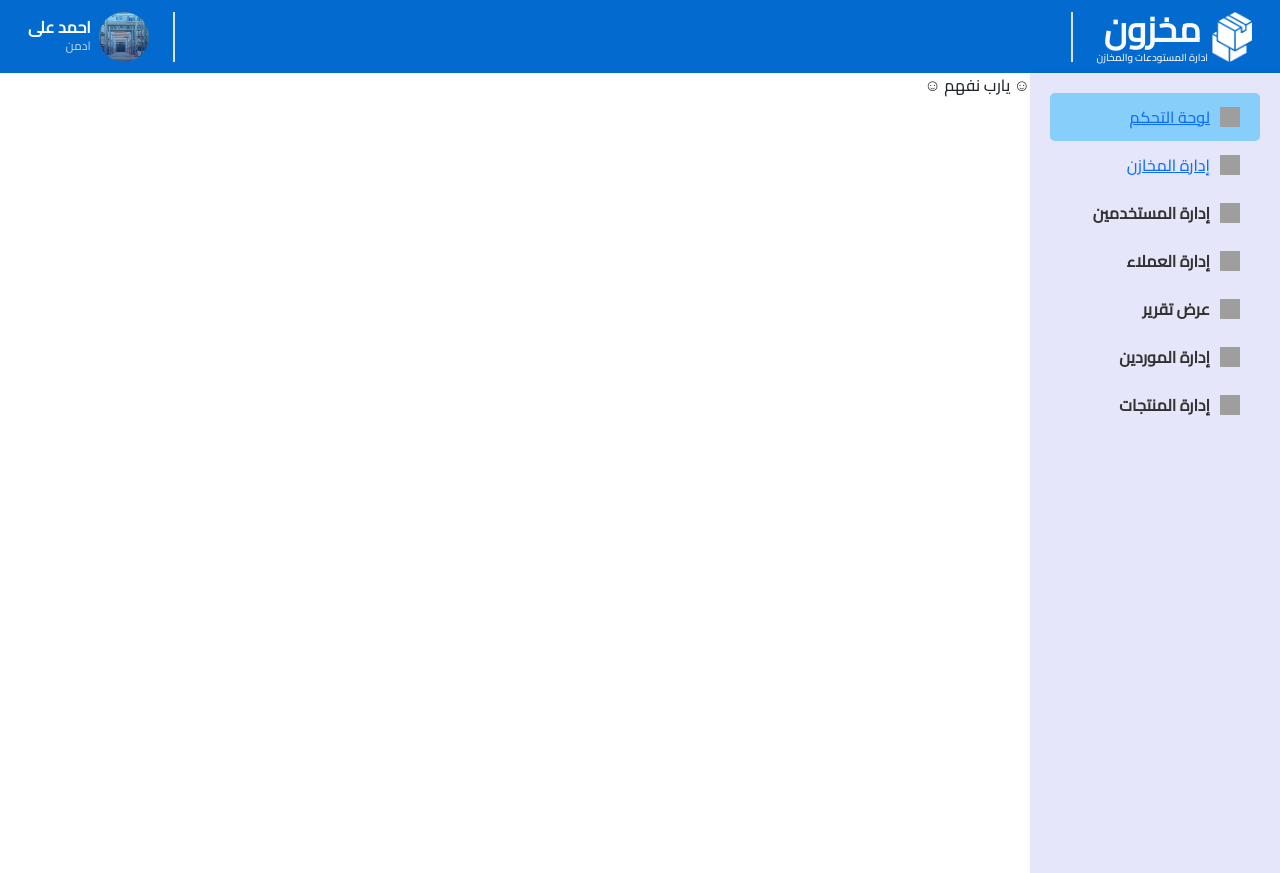
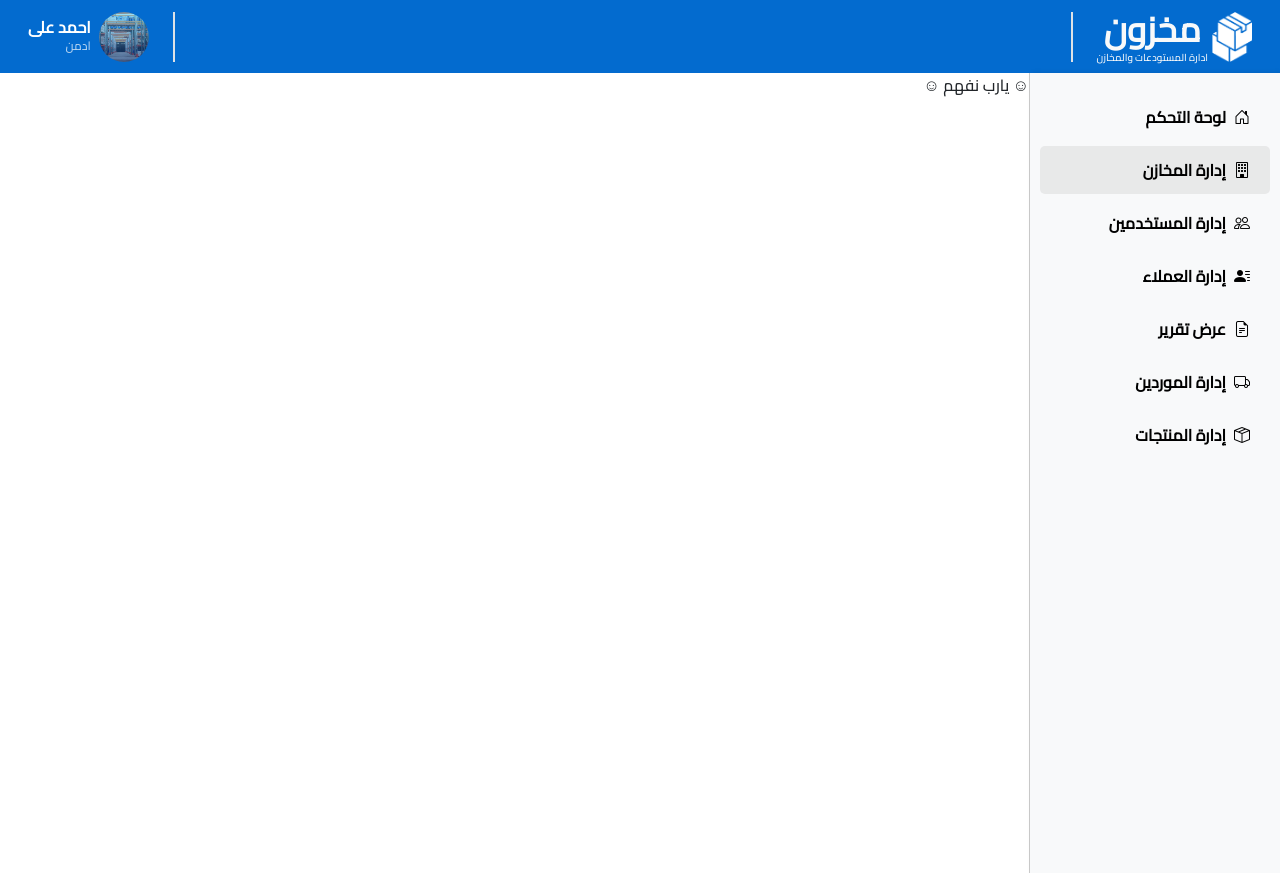
Before and after one commit to teamm-39/Ma5zonyProject-front-end, a React (Vite) app: page /store in a window 1280 px wide. Built offline with nearby package versions, Linux system fonts and the light colour scheme; grey boxes are pictures that could not be loaded.

Commit message:
restyle sidebar menu

```diff
--- a/package.json
+++ b/package.json
@@ -14,6 +14,7 @@
     "@tanstack/react-query": "^5.62.3",
     "axios": "^1.7.9",
     "bootstrap": "^5.3.3",
+    "bootstrap-icons": "^1.11.3",
     "primeicons": "^7.0.0",
     "primereact": "^10.8.5",
     "react": "^18.3.1",
--- a/src/assets/css/HomePage.css
+++ b/src/assets/css/HomePage.css
@@ -1,9 +1,8 @@
-/* تنسيق الصفحة الرئيسية */
 
 .homepage-container {
     text-align: center;
     font-family: Arial, sans-serif;
-    background-color: #f0f4f8;
+    background-color: var(--main-bg);
     padding: 20px;
     min-height: 100vh;
 }
--- a/src/assets/css/StoresPage.css
+++ b/src/assets/css/StoresPage.css
@@ -36,25 +36,7 @@ border-radius: 50%;
 font-size: 22px;
 cursor: pointer;
 }
-.sidebar {
-background-color: #e9ecef;
-padding: 20px;
-height: 100vh;
-}
-.sidebar .nav-link {
-color: black;
-font-size: 16px;
-padding: 10px;
-display: flex;
-align-items: center;
-gap: 8px;
-}
-.sidebar .nav-link:hover,
-.sidebar .nav-item.active .nav-link {
-background-color: #00bcd4;
-border-radius: 5px;
-color: white;
-}
+
 .content {
 padding: 20px;
 }
--- a/src/assets/css/global.css
+++ b/src/assets/css/global.css
@@ -6,7 +6,9 @@
 * {
   font-family: "cairo";
 }
-
+:root{
+  --main-bg:#f0f4f8;
+}
 .loading-spiner {
   position: fixed;
   top: 0;
@@ -30,60 +32,3 @@
 .p-toast-message-text {
   padding-inline-start: 0.5rem;
 }
-
-.side-bar {
-  width: 22%;
-}
-
-body {
-  /* Reset Styles */
-  body {
-    margin: 0;
-    padding: 0;
-    direction: rtl;
-    font-family: "Segoe UI", Tahoma, Geneva, Verdana, sans-serif;
-    background-color: #f4f4f9;
-  }
-  .sidebar {
-    background-color: #e6e6fa;
-    /* لون الخلفية */
-    width: 250px;
-    height: 100vh;
-    box-shadow: 2px 0 5px rgba(0, 0, 0, 0.1);
-    padding-top: 20px;
-  }
-  .menu {
-    list-style: none;
-    padding: 0;
-    margin: 0;
-  }
-  .menu-item {
-    display: flex;
-    align-items: center;
-    padding: 12px 20px;
-    color: #333;
-    cursor: pointer;
-    font-size: 16px;
-    border-radius: 5px;
-    transition: background-color 0.3s, color 0.3s;
-  }
-  .menu-item img {
-    width: 20px;
-    height: 20px;
-    margin-left: 10px;
-  }
-  .menu-item.active {
-    background-color: #87cefa;
-    /* لون تمييز العنصر النشط */
-    color: #000;
-  }
-  .menu-item:hover {
-    background-color: #dcdcec;
-    /* لون عند تمرير الماوس */
-    color: #000;
-  }
-  .menu-item span {
-    font-weight: bold;
-  }
-  margin: 0;
-}
--- /dev/null
+++ b/src/assets/css/sidebar.css
@@ -0,0 +1,48 @@
+.side-bar {
+  width: 22%;
+  border-left: 1px solid #ccc;
+}
+.sidebar {
+  background-color: #f8f9fa !important;
+  width: 250px;
+  height: 100vh;
+  box-shadow: 2px 0 5px rgba(0, 0, 0, 0.1);
+  padding: 20px 10px;
+}
+.menu {
+  list-style: none;
+  padding: 0;
+  margin: 0;
+}
+.menu-item {
+  display: flex;
+  align-items: center;
+  color: #333;
+  cursor: pointer;
+  font-size: 16px;
+  border-radius: 5px;
+  margin-bottom: 5px;
+}
+.menu-item img {
+  width: 20px;
+  height: 20px;
+  margin-left: 10px;
+}
+.menu-item.active {
+  background-color: #cccccc5e;
+}
+.menu-item:hover {
+  background-color: #cccccc5e;
+}
+.menu-item span {
+  font-weight: bold;
+}
+.menu-item .link {
+  text-decoration: none;
+  color:black;
+  width: 100%;
+  font-weight: bolder;
+  align-items: center;
+  align-content: center;
+  padding: 12px 20px;
+}
--- a/src/layouts/SideBar.jsx
+++ b/src/layouts/SideBar.jsx
@@ -1,37 +1,52 @@
-import { Link } from "react-router-dom";
-
+import { Link,useLocation } from "react-router-dom";
+import "../assets/css/sidebar.css";
 function SideBar() {
+  const location=useLocation();
   return (
     <>
       <div className="sidebar">
         <ul className="menu m-0">
-        <li className="menu-item active">
-            <img src="icons/warehouse.svg" alt="إدارة المخازن" />
-            <Link to="/"> لوحة التحكم</Link>
+          <li className={`menu-item ${location.pathname=="/"?"active":""}`}>
+            <Link to="/" className="link">
+              <i className="bi bi-house-door ms-2"></i>
+              لوحة التحكم
+            </Link>
+          </li>
+          <li className={`menu-item ${location.pathname=="/store"?"active":""}`}>
+            <Link to="/store" className="link">
+              <i className="bi bi-building ms-2"></i>
+              إدارة المخازن
+            </Link>
+          </li>
+          <li className={`menu-item ${location.pathname=="/users"?"active":""}`}>
+            <Link to="/users" className="link">
+              <i className="bi bi-people ms-2"></i>
+              إدارة المستخدمين
+            </Link>
+          </li>
+          <li className={`menu-item ${location.pathname=="/customers"?"active":""}`}>
+            <Link to="/customers" className="link">
+              <i className="bi bi-person-lines-fill ms-2"></i>
+              إدارة العملاء
+            </Link>
           </li>
           <li className="menu-item">
-            <img src="icons/warehouse.svg" alt="إدارة المخازن" />
-            <Link to="/store">إدارة المخازن</Link>
+            <Link to="/reports" className="link">
+              <i className="bi bi-file-earmark-text ms-2"></i>
+              عرض تقرير
+            </Link>
           </li>
           <li className="menu-item">
-            <img src="icons/users.svg" alt="إدارة المستخدمين" />
-            <span>إدارة المستخدمين</span>
+            <Link to="/suppliers" className="link w-100">
+              <i className="bi bi-truck ms-2"></i>
+              إدارة الموردين
+            </Link>
           </li>
           <li className="menu-item">
-            <img src="icons/customers.svg" alt="إدارة العملاء" />
-            <span>إدارة العملاء</span>
-          </li>
-          <li className="menu-item">
-            <img src="icons/reports.svg" alt="عرض تقرير" />
-            <span>عرض تقرير</span>
-          </li>
-          <li className="menu-item">
-            <img src="icons/suppliers.svg" alt="إدارة الموردين" />
-            <span>إدارة الموردين</span>
-          </li>
-          <li className="menu-item">
-            <img src="icons/products.svg" alt="إدارة المنتجات" />
-            <span>إدارة المنتجات</span>
+            <Link to="/products" className="link w-100">
+              <i className="bi bi-box-seam ms-2"></i>
+              إدارة المنتجات
+            </Link>
           </li>
         </ul>
       </div>
--- a/src/main.jsx
+++ b/src/main.jsx
@@ -8,7 +8,7 @@ import "bootstrap/dist/js/bootstrap.min.js";
 import "@popperjs/core/dist/umd/popper.js";
 import { BrowserRouter } from "react-router-dom";
 import { QueryClient, QueryClientProvider } from "@tanstack/react-query";
-
+import "bootstrap-icons/font/bootstrap-icons.css";
 
 const queryClient = new QueryClient();
 createRoot(document.getElementById("root")).render(
```
Also changed, not shown: 1 other file (tests, documents, lock files or other folders).
